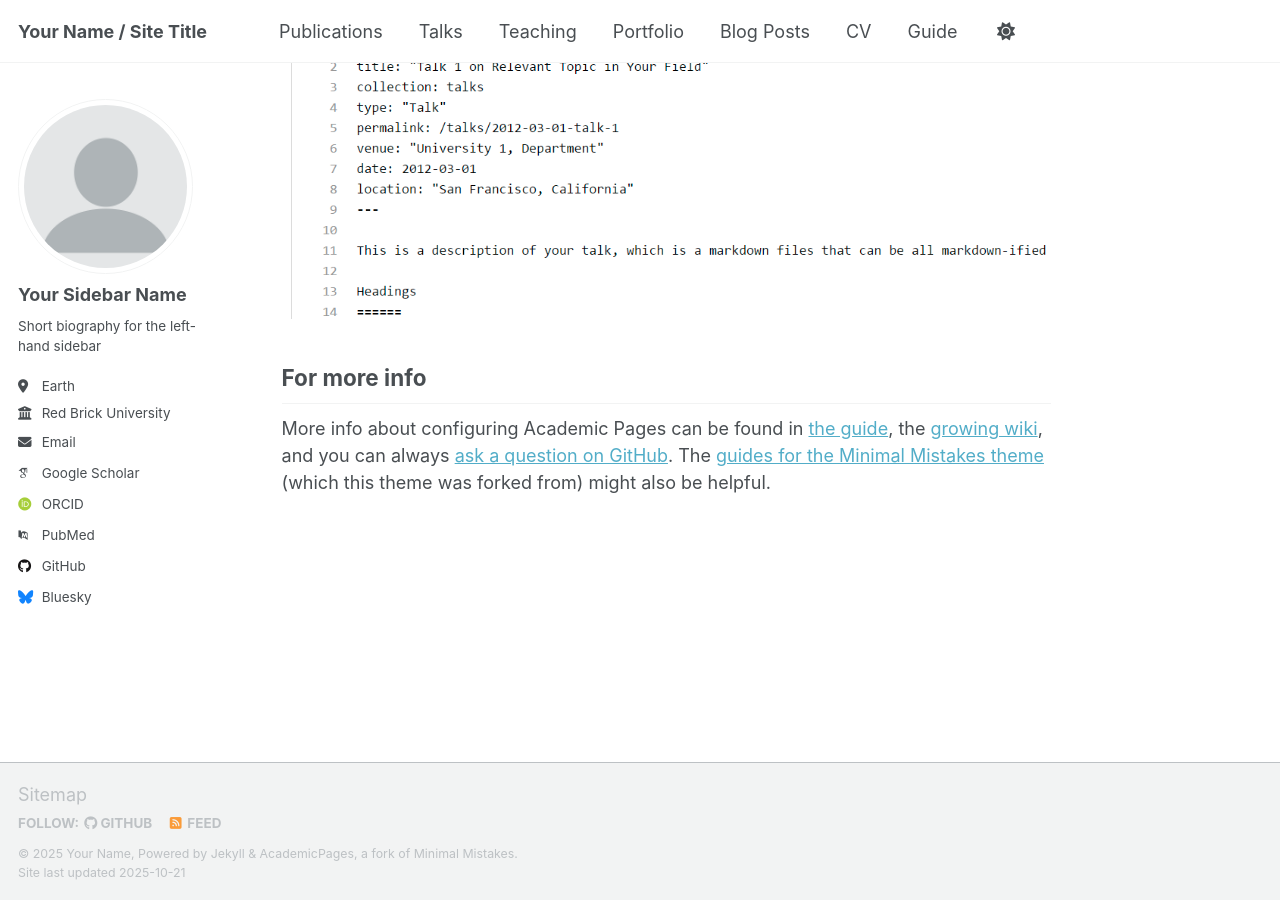
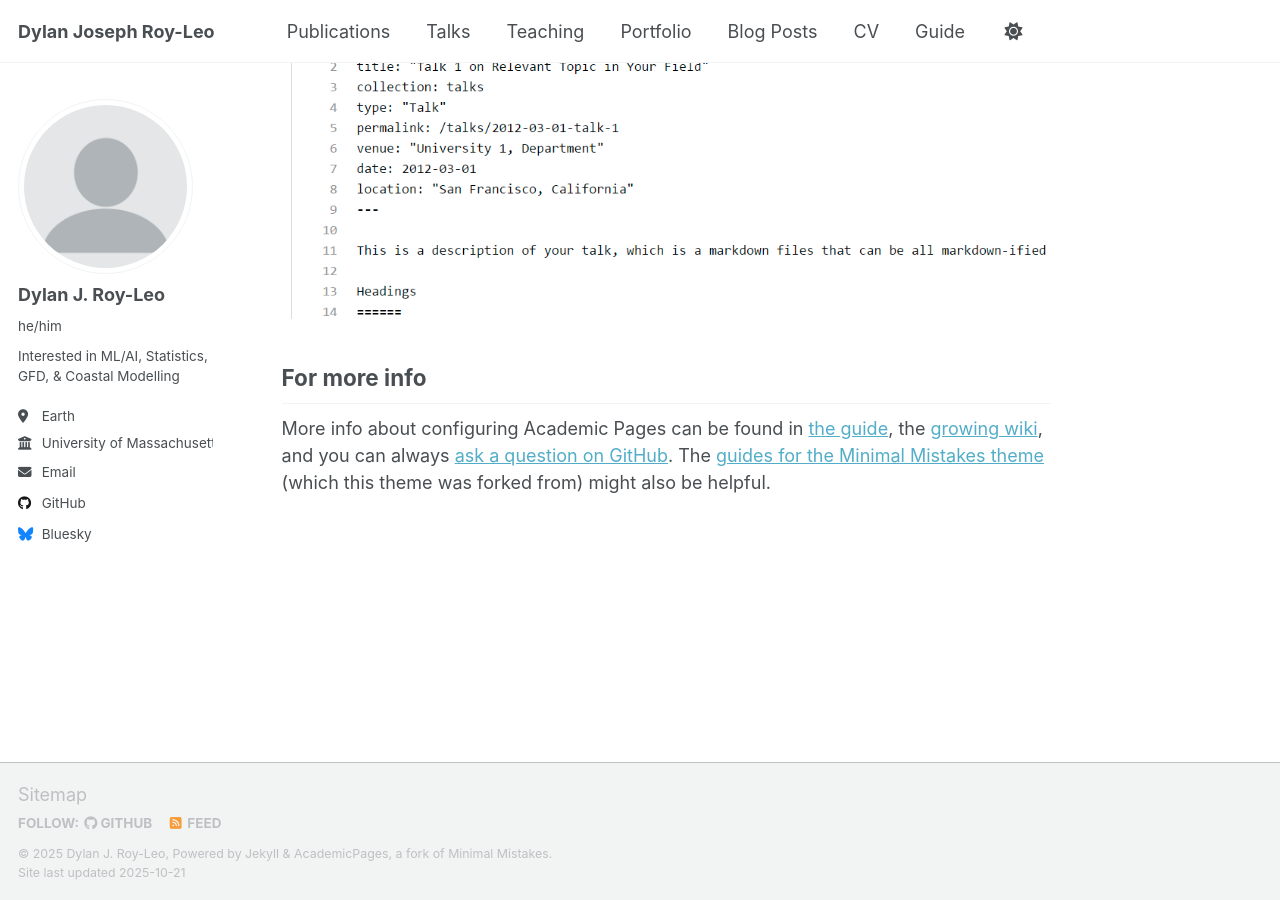
Before and after one commit to dylroy/dylroy.github.io, a Jekyll site: the page built from _pages/about.md, in a window 1280 px wide and 900 px high, scrolled down 2880 px. Built offline with Jekyll 4.4.1, drawn with Linux system fonts in a browser that asks for light colours; some web fonts are replaced; a script that is not in the unit is left out.

Commit message:
changed basic settings in the _config.yml file

```diff
--- a/_config.yml
+++ b/_config.yml
@@ -9,10 +9,10 @@
 # Basic Site Settings
 locale                   : "en-US"
 site_theme               : "default" # Currently available options are "default", "air"
-title                    : "Your Name / Site Title"
+title                    : "Dylan Joseph Roy-Leo"
 title_separator          : "-"
-name                     : &name "Your Name"
-description              : &description "Your Name's academic portfolio"   # Update this with a general description of your site, this is the default if not overridden by a page
+name                     : &name "Dylan J. Roy-Leo"
+description              : &description "Dylan J. Roy-Leo's academic portfolio"   # Update this with a general description of your site, this is the default if not overridden by a page
 url                      : https://academicpages.github.io # The base hostname & protocol for your site e.g. "https://[your GitHub username].github.io",
                                                            # or if you already have some other page hosted on Github then use "https://[your GitHub username].github.io/[Your Repo Name]"
 baseurl                  : "" # the subpath of your site, e.g. "/blog"
@@ -24,23 +24,23 @@ repository               : "academicpages/academicpages.github.io"
 author:
   # Biographic information
   avatar           : "profile.png"
-  name             : "Your Sidebar Name"
-  pronouns         : # example: "she/her"
-  bio              : "Short biography for the left-hand sidebar"
+  name             : "Dylan J. Roy-Leo"
+  pronouns         : "he/him"
+  bio              : "Interested in ML/AI, Statistics, GFD, & Coastal Modelling"
   location         : "Earth"
-  employer         : "Red Brick University"
+  employer         : "University of Massachusetts Amherst"
   uri              : # URL
-  email            : "none@example.org"
+  email            : "djroy@umass.edu"
 
   # Academic websites
   academia         : # URL
   arxiv            : # URL - Update with the correct link to your profile
-  googlescholar    : "https://scholar.google.com/citations?user=PS_CX0AAAAAJ"
+  googlescholar    : # "https://scholar.google.com/citations?user=PS_CX0AAAAAJ"
   inspire-hep      : # URL
   impactstory      : # URL
-  orcid            : "https://orcid.org/yourorcidurl"
+  orcid            : # "https://orcid.org/yourorcidurl"
   semantic         : # URL
-  pubmed           : "https://www.ncbi.nlm.nih.gov/pubmed/?term=john+snow"
+  pubmed           : # "https://www.ncbi.nlm.nih.gov/pubmed/?term=john+snow"
   researchgate     : # URL
   scopus           : # URL
 
@@ -84,7 +84,7 @@ publication_category:
   books:
     title: 'Books'
   manuscripts:
-    title: 'Journal Articles'
+    title: 'Papers'
   conferences:
     title: 'Conference Papers'
 
```
